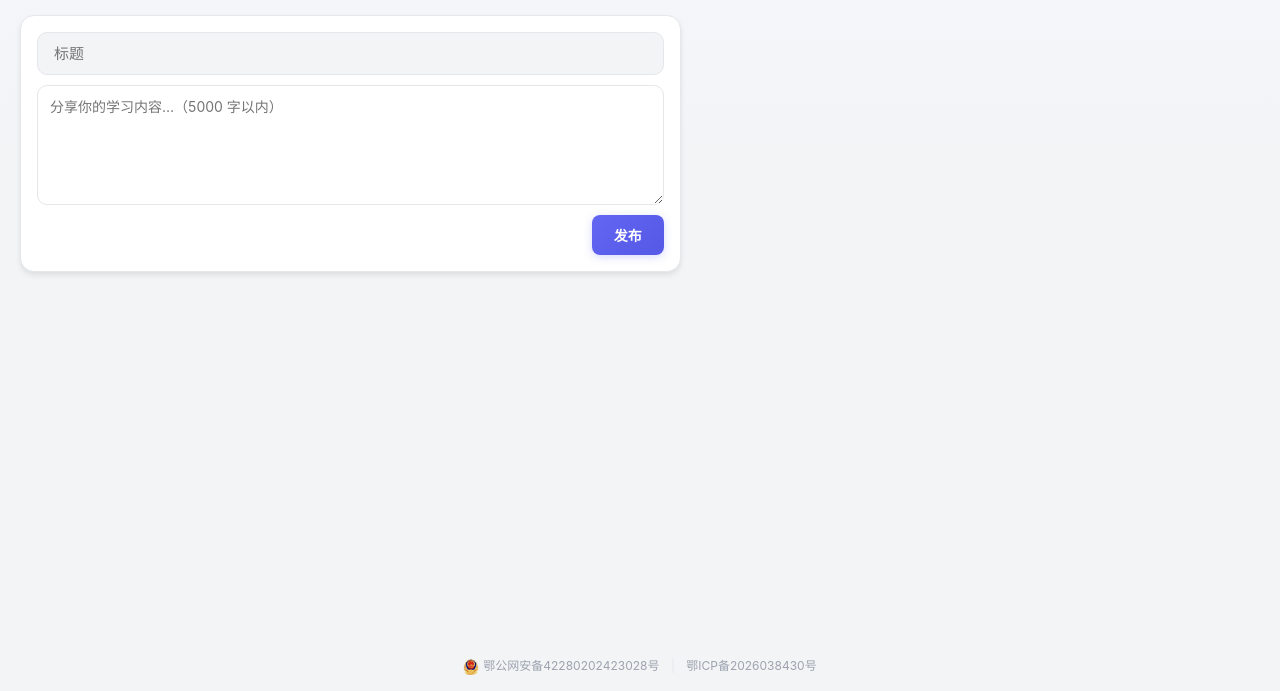
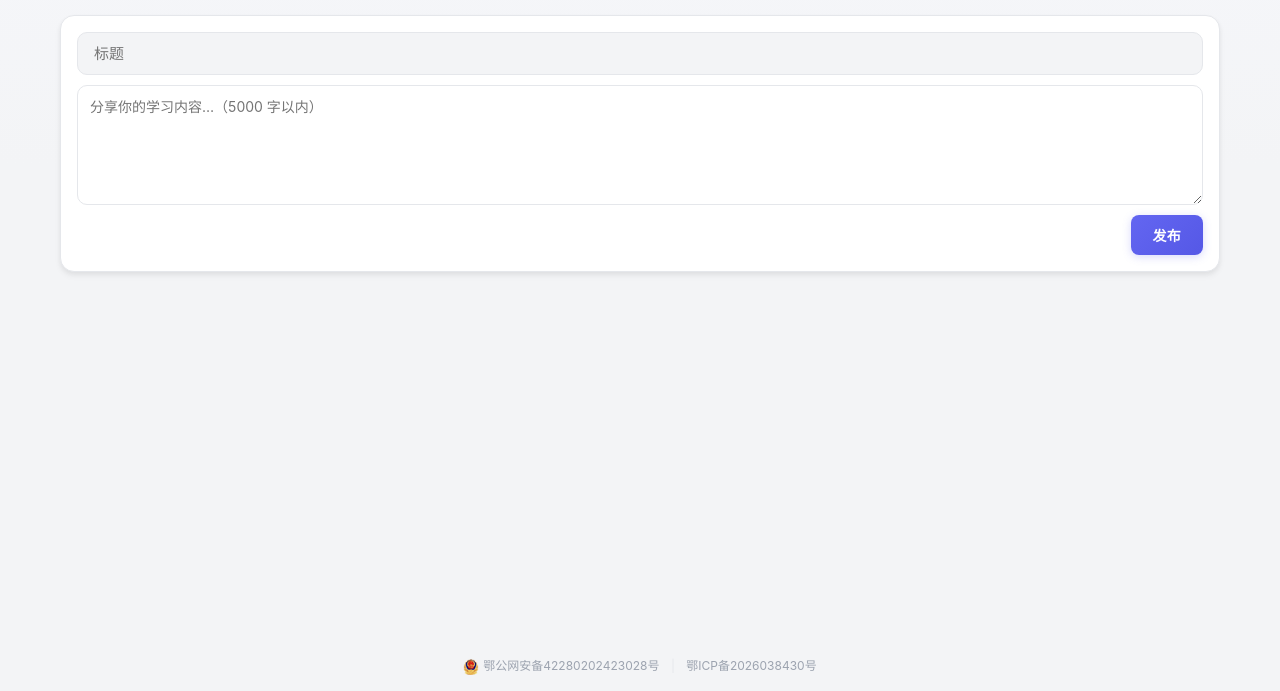
Before and after one commit to MORTAL-QAQ/riyucihui, a website: page frontend/community.html in a window 1280 px wide. Shown: the part 156-847 px from the top of the page. Drawn offline with Linux system fonts and the light colour scheme; no server answers; sample sign-in values are in the browser's storage.

Commit message:
修复独立页整体偏左: #app 覆盖为 block(全局 flex 导致 #main-app 宽度收缩左对齐, margin auto 居中失效)

```diff
--- a/frontend/community.html
+++ b/frontend/community.html
@@ -12,7 +12,9 @@
     <link rel="stylesheet" href="/css/mobile.css?v={mobile_version}" media="(max-width: 768px)" />
   </head>
   <body class="subpage" style="margin:0;">
-    <div id="app">
+    <!-- #app 覆盖为 block：全局 #app{display:flex} 会让 #main-app 宽度收缩并左对齐，
+         导致整个页面(顶栏+内容)只占左侧。block 下 #main-app 占满宽度，main 的 margin:auto 才能居中 -->
+    <div id="app" style="display:block; min-height:100vh;">
       <div id="main-app">
         <!-- 独立子页顶栏（三区：左品牌 / 中导航居中 / 右贴右，内联样式） -->
         <header class="subpage-header"
```
